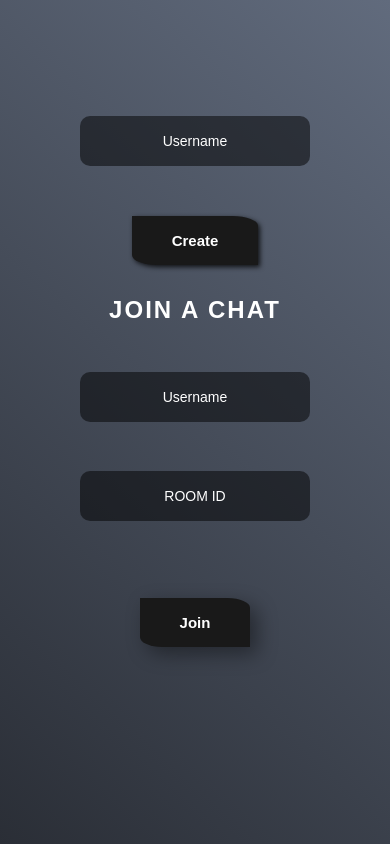
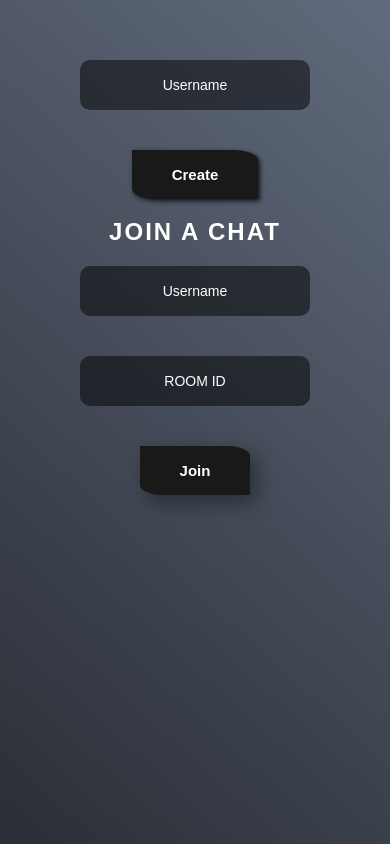
Before and after one commit to kennethoo/Chat-room, a website: page index.html in a window 390 px wide. Drawn offline with nearby package versions, Linux system fonts and the light colour scheme; no server answers.

Commit message:
make it better

```diff
--- a/index.html
+++ b/index.html
@@ -149,7 +149,7 @@ background-color: #0e1e24;*/
  border:0;
  background:none;
  display: block;
- margin-top: 10px;
+ margin: 20px;
  text-align: center;
  border:2px solid #3498db;
  padding: 15px 11px;
@@ -166,9 +166,9 @@ background-color: #0e1e24;*/
 
 }
 .box input[type ="submit"]{
-border:0;
+ border:0;
  background:none;
-  margin-top: 10px;
+ margin: 20px;
  text-align: center;
  border:2px solid #2ecc71 ;
  padding: 14px 40px;
@@ -232,7 +232,7 @@ border-bottom-left-radius: 20%;
   }
   #create{
     border: 0;
-    margin:0;
+
 
  box-shadow: 2px 2px 5px rgba(0,0,0,0.8);
 
@@ -271,29 +271,11 @@ width: 100%;
 background: rgb(52,73,94,0.8);
  background: linear-gradient(42deg, rgba(42,46,54,1) 0%, rgba(97,107,125,1) 100%);
  }
- #formTwo{
-   height: 46%;
-transition: 0.5s ease ;
 
-display: flex;
-flex-direction: column;
-justify-content: space-around;
-align-items: center;
- }
  #bottom{
 
  }
- #formOne{
-  height: 26%;
-transition: 0.5s ease ;
-position: relative;
-margin-top: 15%;
-display:flex;
-flex-direction: column;
-justify-content: space-around;
-align-items: center;
 
- }
 
 
  h3{
@@ -319,7 +301,7 @@ font-weight: bold
  #join{
 
  border: 0;
-    margin:0;
+
 background:#191919;
  box-shadow:  7px 7px 20px rgba(0,0,0,0.4);
  }
```
